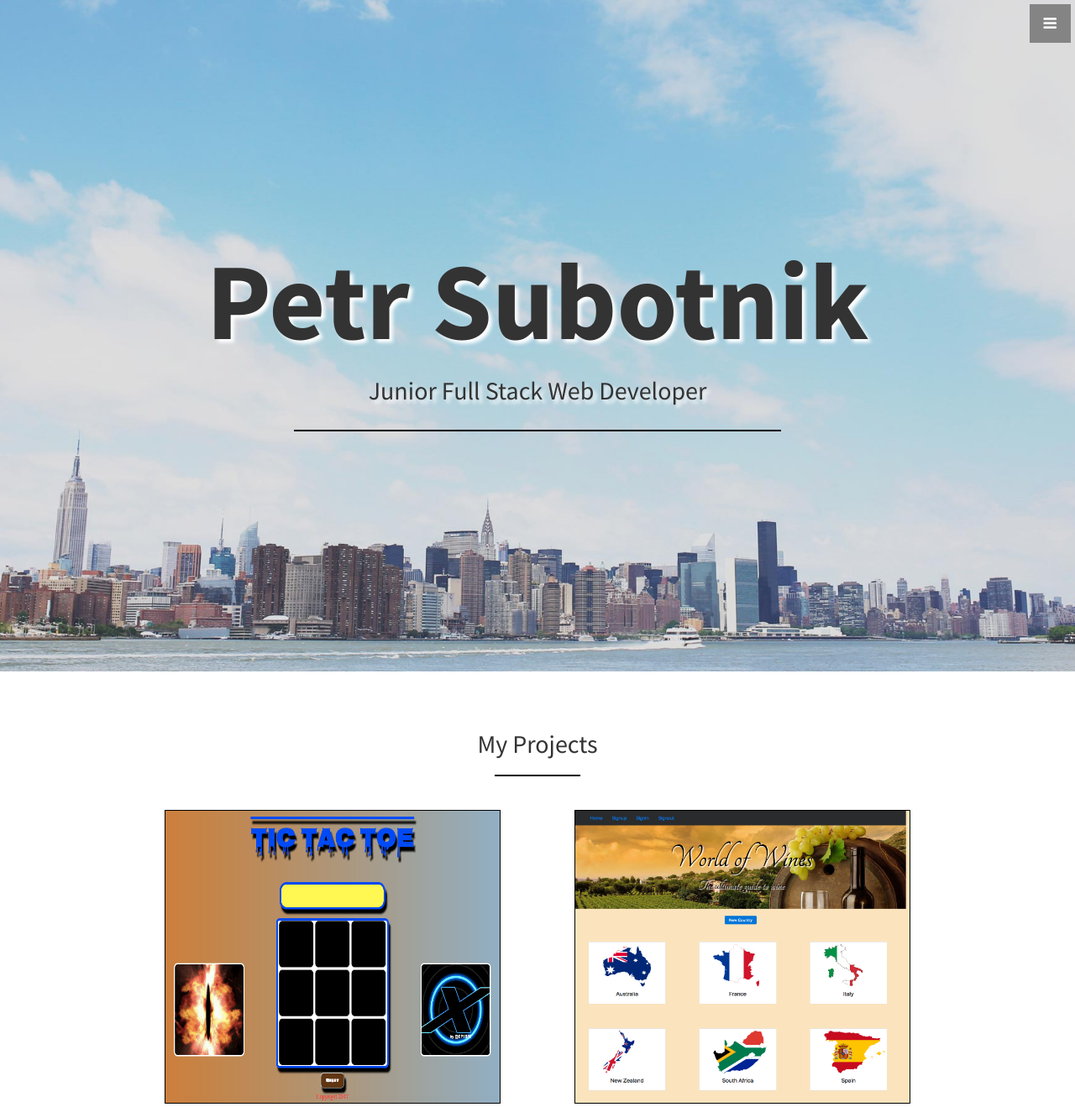
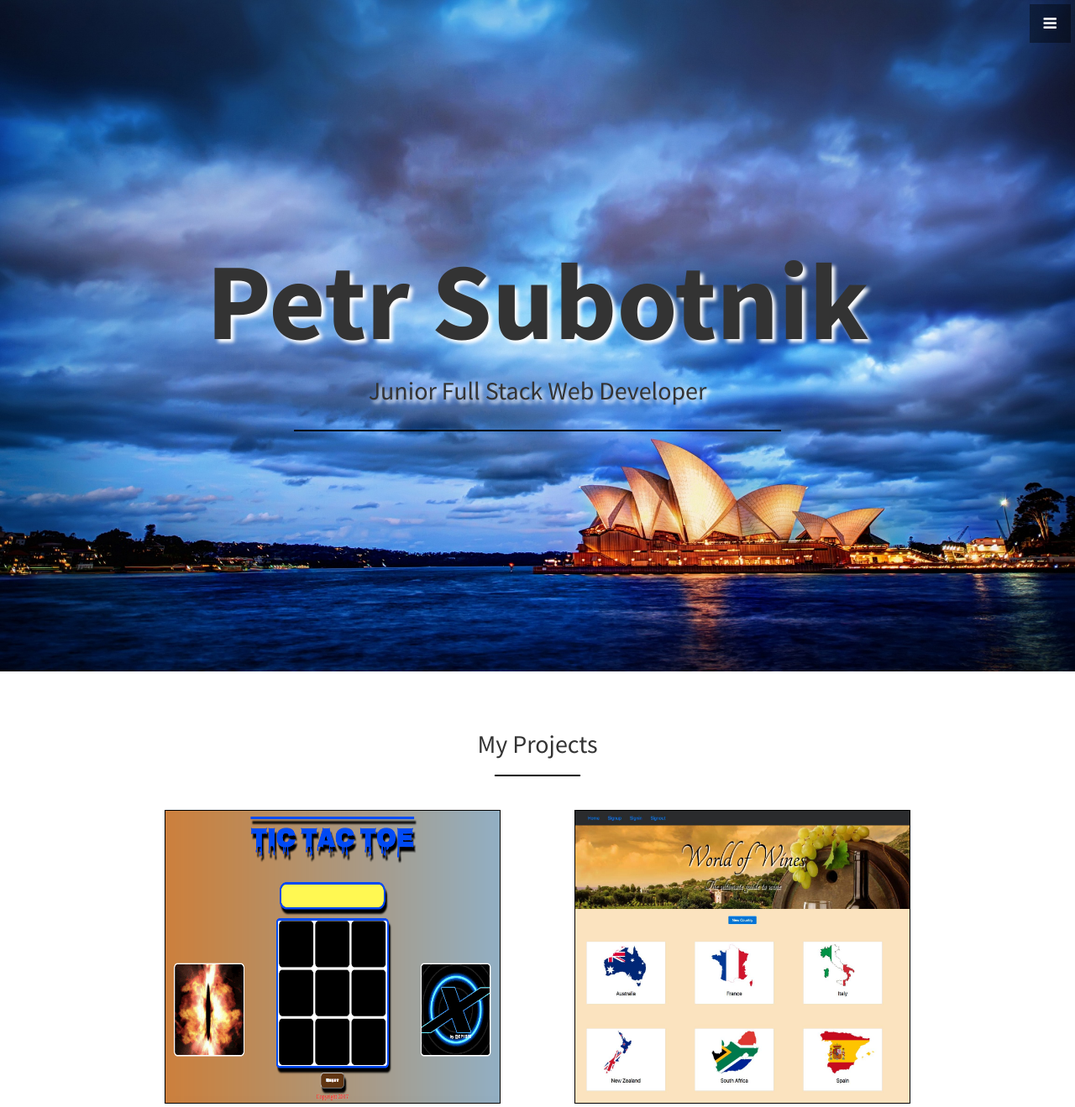
Before and after one commit to petrsubotnik/petrsubotnik.github.io, a plain HTML site: page index.html in a window 1280 px wide. Shown: the top 1319 px of the page at 84% size. Drawn offline with Linux system fonts and the light colour scheme.

Commit message:
main image

```diff
--- a/css/portfolio.css
+++ b/css/portfolio.css
@@ -15,6 +15,7 @@ body {
 body {
     font-family: "Source Sans Pro","Helvetica Neue",Helvetica,Arial,sans-serif;
 }
+
 
 .text-vertical-center {
     display: table-cell;
@@ -155,7 +156,7 @@ hr.small {
     position: relative;
     width: 100%;
     height: 100%;
-    background: url(../img/bg.jpg) no-repeat center center scroll;
+    background: url(../img/Sydney-Opera-House.jpg) no-repeat center center scroll;
     -webkit-background-size: cover;
     -moz-background-size: cover;
     background-size: cover;
--- a/index.html
+++ b/index.html
@@ -24,6 +24,13 @@
     <link href="font-awesome/css/font-awesome.min.css" rel="stylesheet" type="text/css">
     <link href="https://fonts.googleapis.com/css?family=Source+Sans+Pro:300,400,700,300italic,400italic,700italic" rel="stylesheet" type="text/css">
 
+    <!-- HTML5 Shim and Respond.js IE8 support of HTML5 elements and media queries -->
+   <!-- WARNING: Respond.js doesn't work if you view the page via file:// -->
+   <!--[if lt IE 9]>
+       <script src="https://oss.maxcdn.com/libs/html5shiv/3.7.0/html5shiv.js"></script>
+       <script src="https://oss.maxcdn.com/libs/respond.js/1.4.2/respond.min.js"></script>
+   <![endif]-->
+
 </head>
 
 <body>
@@ -34,7 +41,7 @@
         <ul class="sidebar-nav">
             <a id="menu-close" href="#" class="btn btn-light btn-lg pull-right toggle"><i class="fa fa-times"></i></a>
             <li class="sidebar-brand">
-                <a href="#top" onclick=$("#menu-close").click();>Start Bootstrap</a>
+                <a href="#top" onclick=$("#menu-close").click();>Petr Subotnik</a>
             </li>
             <li>
                 <a href="#top" onclick=$("#menu-close").click();>Home</a>
@@ -81,7 +88,7 @@
                         <div class="col-md-6">
                             <div class="portfolio-item">
                                 <a href="https://guarded-hamlet-82508.herokuapp.com/">
-                                    <img class="img-portfolio img-responsive" src="img/world-of-wines.png">
+                                    <img class="img-portfolio img-responsive" src="img/world-of-wines.jpeg">
                                 </a>
                             </div>
                         </div>
```
Also changed, not shown: img/Sydney-Opera-House.jpg (added), img/world-of-wines.jpeg (added), img/world-of-wines.png (deleted), 1 other file.
